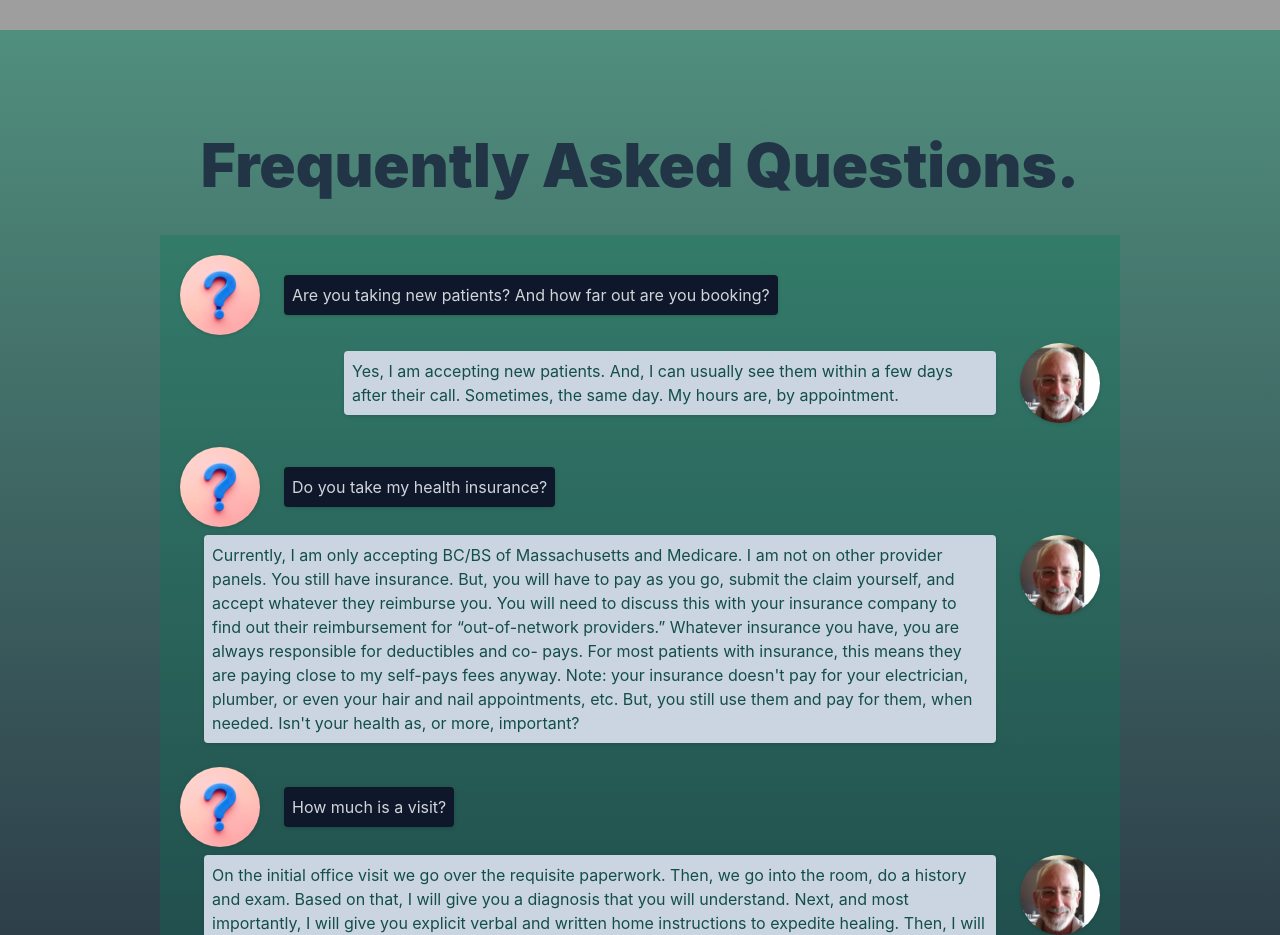
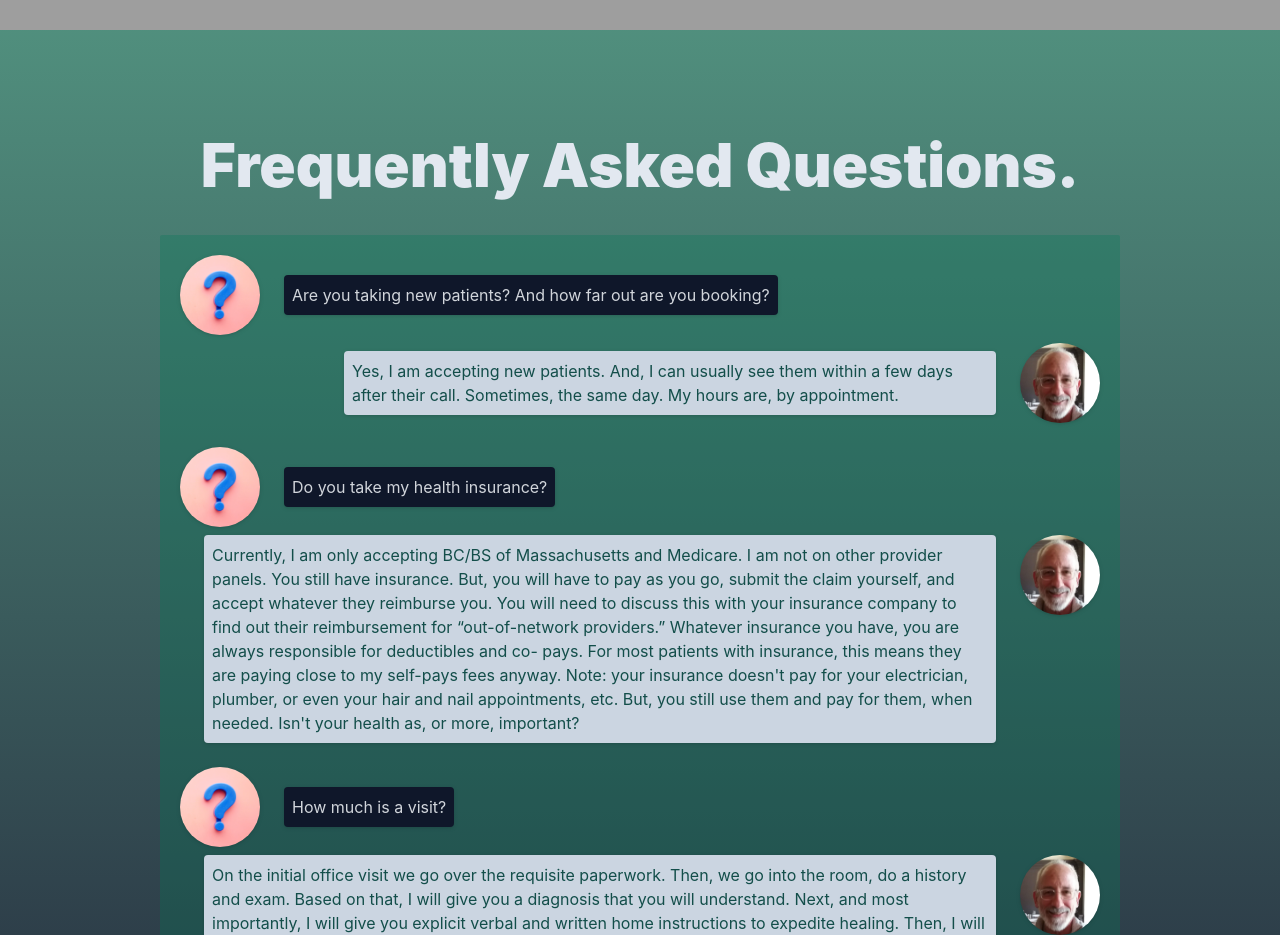
Before and after one commit to maxmay94/dr_may_2, a React (Vite) app: page / in a window 1280 px wide. Shown: the part 2720-3655 px from the top of the page. Built offline with nearby package versions, Linux system fonts and the light colour scheme; grey boxes are pictures that could not be loaded.

Commit message:
update readme

```diff
--- a/src/components/faq/FAQ.jsx
+++ b/src/components/faq/FAQ.jsx
@@ -8,7 +8,7 @@ const FAQ = () => {
         <div className="h-[1px]">
         </div>
 
-        <div className="text-6xl font-black sm:text-center sm:m-10">
+        <div className="text-6xl font-black sm:text-center sm:m-10 text-slate-200">
           Frequently Asked Questions.
         </div>
         <div className="md:w-3/4 md:text-base text-sm md:bg-emerald-700/30  rounded-sm p-5 mx-auto">
```
Also changed, not shown: 1 other file (tests, documents, lock files or other folders).
